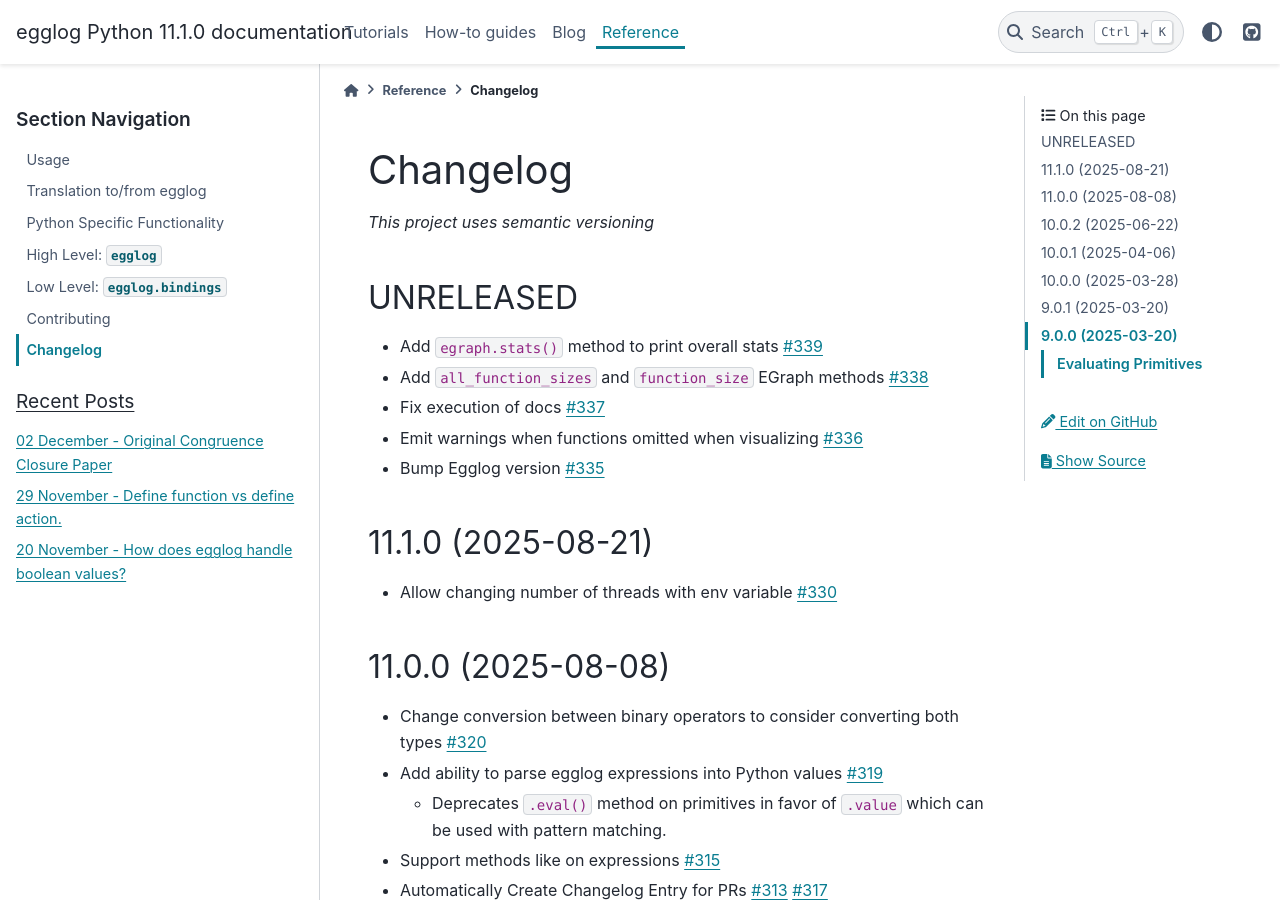
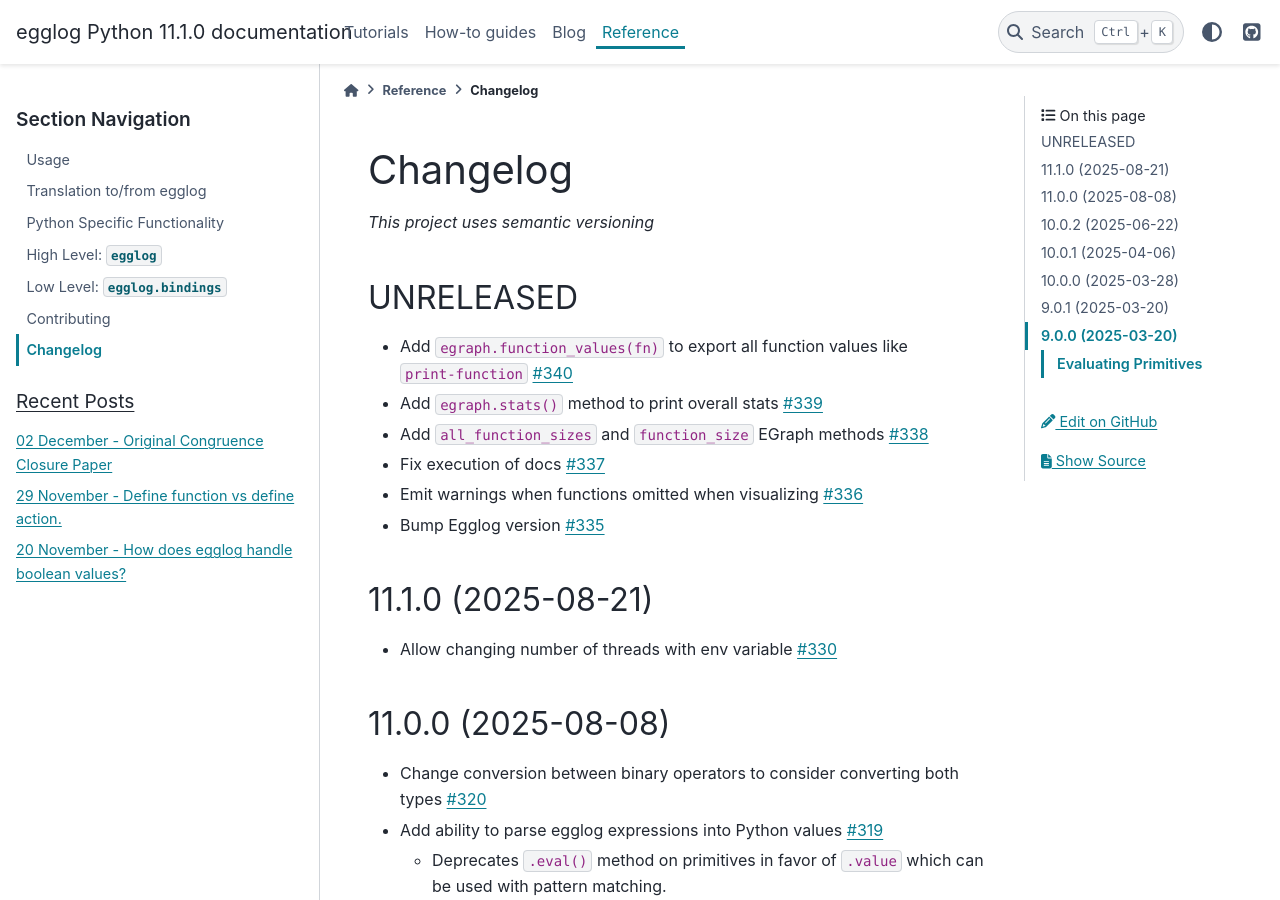
Before and after one commit to egraphs-good/egglog-python, a Sphinx documentation site: the page built from docs/changelog.md, in a window 1280 px wide and 900 px high. Built offline with Sphinx 7.4.7 and the PyData theme 0.15.4, drawn with Linux system fonts in a browser that asks for light colours; pages that are not in the unit, such as notebooks, are missing from menus; comment, search, counter and statistics services are not loaded; the version number is read from the project's files by our own code.

Commit message:
Add changelog entry for PR #340

```diff
--- a/docs/changelog.md
+++ b/docs/changelog.md
@@ -4,6 +4,7 @@ _This project uses semantic versioning_
 
 ## UNRELEASED
 
+- Add `egraph.function_values(fn)` to export all function values like `print-function` [#340](https://github.com/egraphs-good/egglog-python/pull/340)
 - Add `egraph.stats()` method to print overall stats [#339](https://github.com/egraphs-good/egglog-python/pull/339)
 - Add `all_function_sizes` and `function_size` EGraph methods [#338](https://github.com/egraphs-good/egglog-python/pull/338)
 - Fix execution of docs [#337](https://github.com/egraphs-good/egglog-python/pull/337)
```
